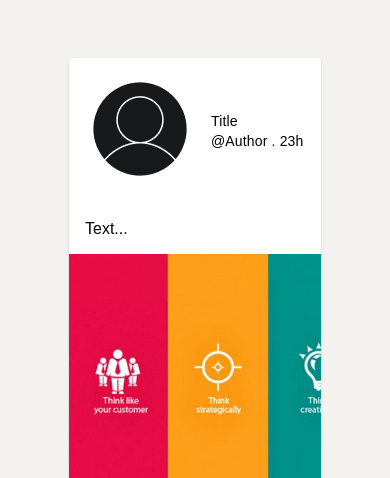
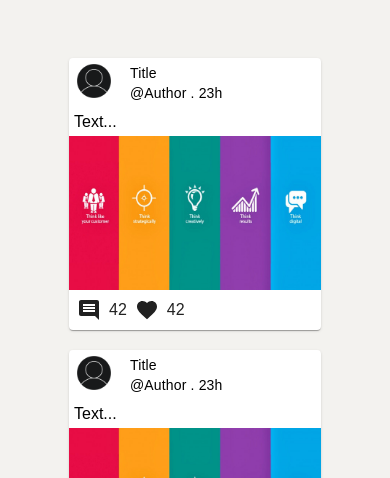
Before and after one commit to GulshirinBerdiyeva/front-prod-prom-strategy-web-app, a React (Create React App) app: page / in a window 390 px wide. Shown: the part 1058-1536 px from the top of the page. Built offline with nearby package versions, Linux system fonts and the light colour scheme.

Commit message:
refactored: Post and SearchBar

```diff
--- a/src/components/SearchBar.jsx
+++ b/src/components/SearchBar.jsx
@@ -1,7 +1,7 @@
 import React from "react";
 import SearchIcon from "@material-ui/icons/Search";
 
-import searchBarImg from "../assets/images/search-bar.png";
+import searchBarImg from "../assets/images/home-intro.png";
 
 function SearchBar() {
     return (
@@ -11,7 +11,7 @@ function SearchBar() {
                     <div className="search-input-wrapper">
                         <input type="text" placeholder="Search by the title ..."/>
                         <div className="search-icon">
-                            <SearchIcon />
+                            <SearchIcon/>
                         </div>
                     </div>
                     <div className="title">
--- a/src/components/posts/Post.jsx
+++ b/src/components/posts/Post.jsx
@@ -15,17 +15,17 @@ function Post() {
     return (
         <div className="post">
             <div className="container">
-                <Card className="post-card animated fadeInUp">
+                <Card className="animated fadeInUp">
                     <CardHeader className="post-header"
-                                title={<div><span>Title</span></div>}
+                                title={<span>Title</span>}
                                 subheader={<span>@Author&nbsp;.&nbsp;23h</span>}
                                 avatar={<img src={avatar} alt="Avatar img"/>}
                     />
-                    <CardContent>
+                    <CardContent className="post-subheader">
                         <span>Text...</span>
                     </CardContent>
-                    <CardMedia>
-                        <img width="500px" src={post} alt="Post img"/>
+                    <CardMedia className="post-body">
+                        <img width="100%" height="100%" src={post} alt="SignIn"/>
                     </CardMedia>
                     <CardActions>
                         <Comment/>
--- a/src/scss/components/posts/_post.scss
+++ b/src/scss/components/posts/_post.scss
@@ -7,6 +7,23 @@
   flex-wrap: wrap;
   margin: 20px auto 0;
   width: 80%;
+
+  .post-header {
+    height: 70px;
+  }
+
+  .post-header img {
+    width: 60px
+  }
+
+  .post-subheader {
+    padding: 16px;
+  }
+
+  .post-body {
+    height: 450px;
+    object-fit: cover;
+  }
 
   .animated {
     -webkit-animation-duration: 1s;
@@ -47,4 +64,23 @@
     -webkit-animation-name: fadeInUp;
     animation-name: fadeInUp;
   }
+
+  @media screen and (max-width: 768px) {
+    .post-header {
+      height: 50px;
+      padding: 5px;
+    }
+
+    .post-header img {
+      width: 40px;
+    }
+
+    .post-subheader {
+      padding: 5px;
+    }
+
+    .post-body {
+      height: 154px;
+    }
+  }
 }
```
